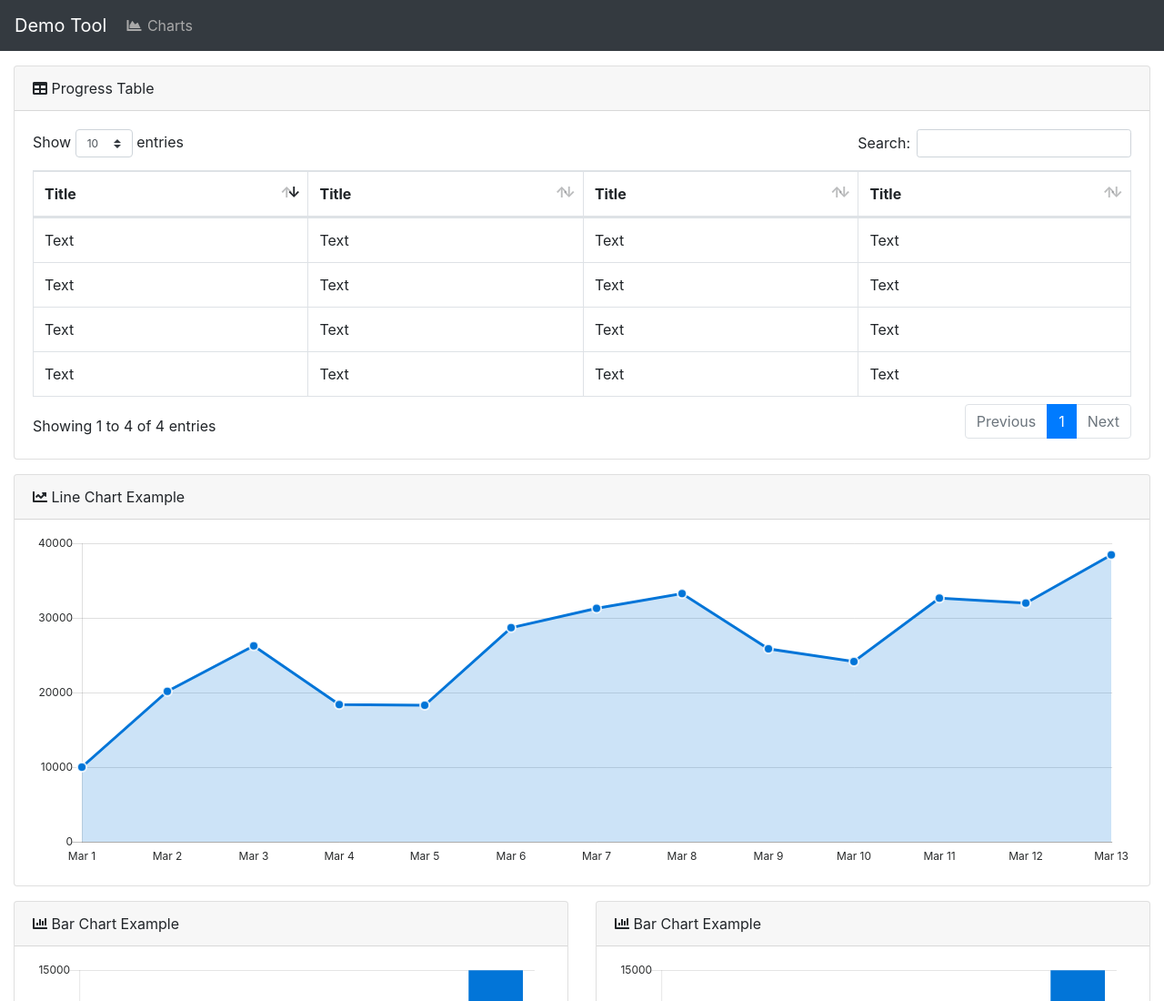
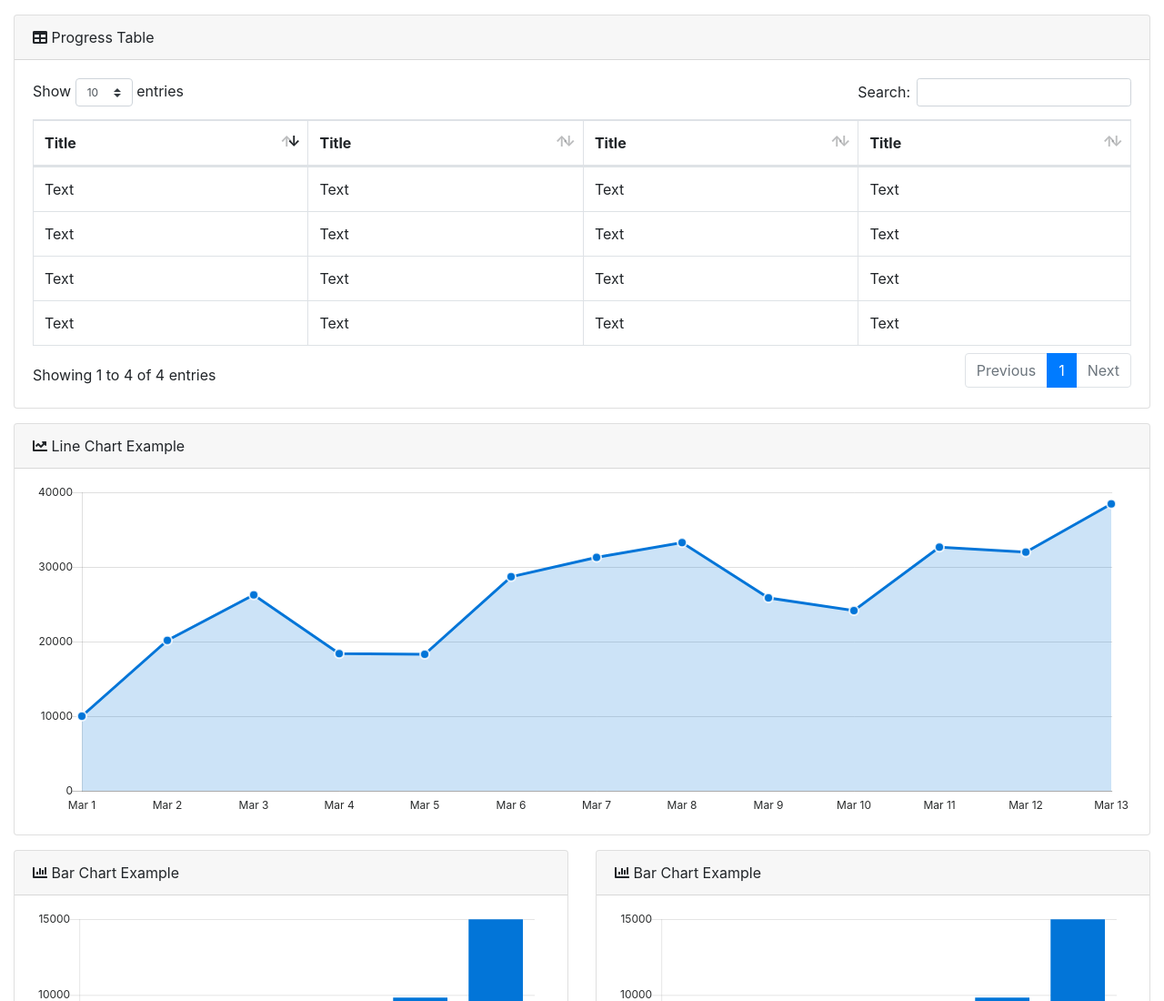
Before and after one commit to asmikumar/chartjs-tutorial, a plain HTML site: page index.html in a window 1280 px wide. Shown: the top 1100 px of the page at 91% size. Drawn offline with Linux system fonts and the light colour scheme.

Commit message:
Changing webpage header

```diff
--- a/index.html
+++ b/index.html
@@ -30,26 +30,6 @@
   </head>
 
   <body id="page-top">
-
-    <nav class="navbar navbar-expand navbar-dark bg-dark static-top">
-
-      <a class="navbar-brand mr-1" href="index.html">Demo Tool</a>
-
-      <style>
-        a {
-          color:darkgray;
-        }
-        a:hover {
-          color: white;
-        }
-      </style>
-
-          <a class="nav-link" href="index.html">
-            <i class="fas fa-fw fa-chart-area"></i>
-            <span>Charts</span>
-          </a>
-
-    </nav>
 
     <div id="wrapper">
 
```
